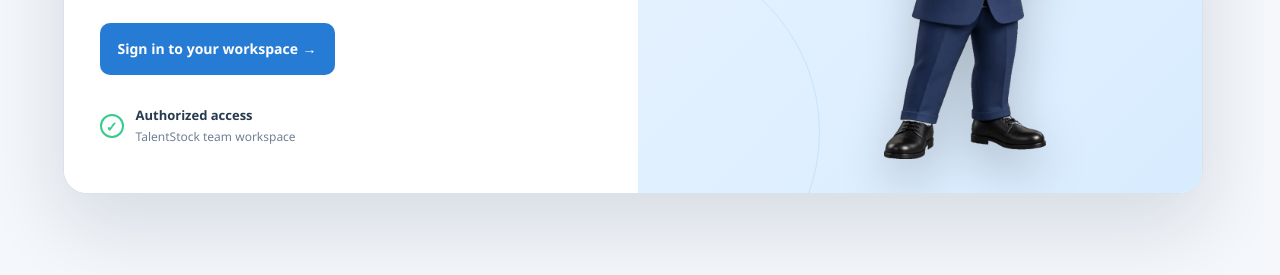
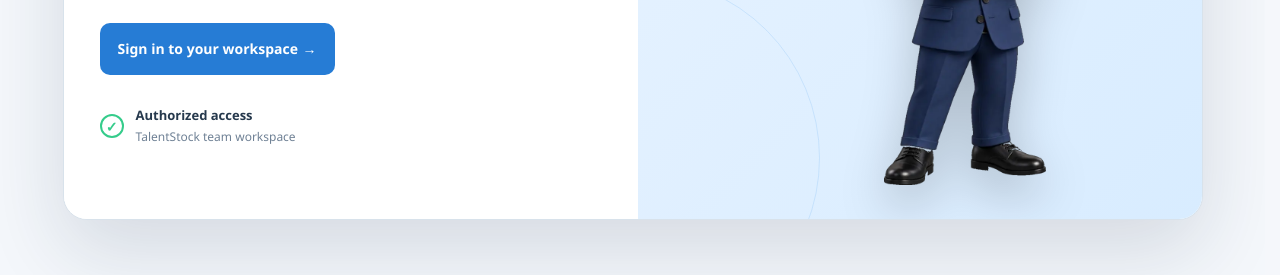
Before and after one commit to shivsingh556-collab/Talent-Stock-Solution, a browser extension: page index.html in a window 1280 px wide. Shown: the part 525-800 px from the top of the page. Drawn offline with nearby package versions, Linux system fonts and the light colour scheme.

Commit message:
Give TODO mascot full-height login space

```diff
--- a/index.html
+++ b/index.html
@@ -8,7 +8,7 @@
   <link rel="stylesheet" href="production-polish.css" />
   <link rel="stylesheet" href="requirements-perfect-fix.css" />
   <link rel="stylesheet" href="todo-ai-branding.css" />
-  <link rel="stylesheet" href="login-perfect.css?v=todo-visible-4" />
+  <link rel="stylesheet" href="login-perfect.css?v=todo-visible-5" />
   <link rel="stylesheet" href="reports-activity.css" />
   <link rel="stylesheet" href="professional-ui.css" />
 </head>
@@ -123,7 +123,7 @@
   <script src="backend/supabase-client.js"></script>
   <script src="app.js"></script>
   <script src="evidence-screening.js"></script>
-  <script src="site-automation.js?v=todo-visible-4"></script>
+  <script src="site-automation.js?v=todo-visible-5"></script>
   <script src="master-data.js"></script>
   <script src="old-site.js"></script>
 </body>
--- a/login-perfect.css
+++ b/login-perfect.css
@@ -1,6 +1,6 @@
 /* TODO AI login screen — stable approved layout */
 .login-gate{min-height:100vh;display:grid;place-items:center;padding:4vh 3vw;background:#030b14!important}
-.login-shell{width:min(1140px,90vw);min-height:690px;display:grid;grid-template-columns:1.02fr 1fr;border:1px solid #17334b;border-radius:28px;overflow:hidden;background:#071522;box-shadow:0 28px 80px rgba(0,0,0,.34)}
+.login-shell{width:min(1140px,90vw);min-height:690px!important;display:grid;grid-template-columns:1.02fr 1fr;border:1px solid #17334b;border-radius:28px;overflow:hidden;background:#071522;box-shadow:0 28px 80px rgba(0,0,0,.34)}
 .login-left{padding:64px 66px;display:flex;flex-direction:column;justify-content:center;background:#071522}
 .login-left .talent-logo{width:min(330px,100%);margin-bottom:12px}
 .login-left .todoai-logo-frame{background:#fff!important;border-radius:0!important;padding:0!important;border:0!important;box-shadow:none!important;overflow:hidden}
```
